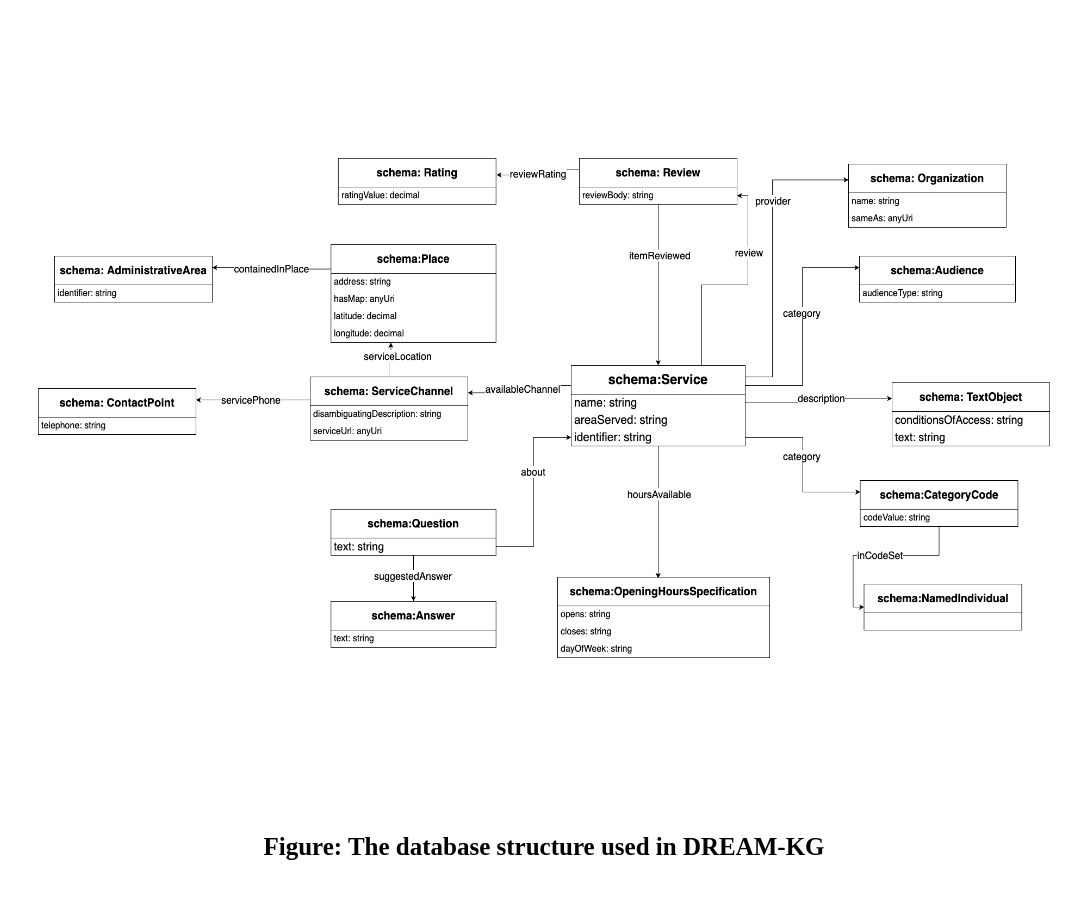
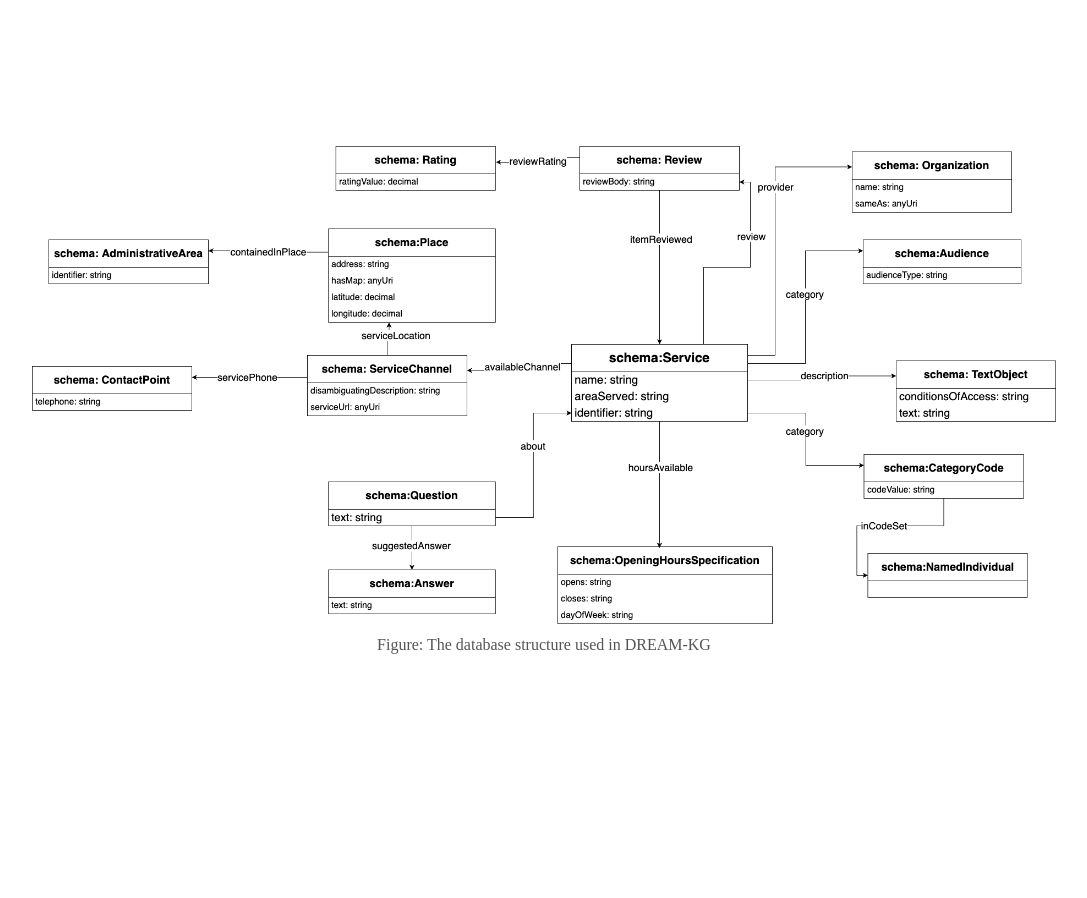
Before and after one commit to ChenguangYang96UCR/chenguangyang96ucr.github.io, a plain HTML site: page image.html in a window 1280 px wide. Shown: the top 898 px of the page, without its empty margins (96-1183 px from the left). After the commit the page ends 800 px from the top, so only its background shows below. Drawn offline with Linux system fonts and the light colour scheme.

Commit message:
✨ feat: change image website format

```diff
--- a/image.html
+++ b/image.html
@@ -1,52 +1,35 @@
+<!DOCTYPE html>
+<html lang="en">
+<head>
+    <meta charset="UTF-8">
+    <meta name="viewport" content="width=device-width, initial-scale=1.0">
+    <title>Database Structure</title>
     <style>
-
-div {
+        body {
+            margin: 0;
+            height: 100vh; /* view height */
             display: flex;
-  justify-content: center;
-  height: 800px;
+            align-items: center; /* vertical center */
+            justify-content: center; /* horizon center */
         }
-
-.container {
-    display: flex;
-    justify-content: space-between;
-    align-items: flex-start;
-    justify-content: center;
-    height: 800px;
+        .image-container {
+            text-align: center; /* keep information center */
         }
-
-.image-box {
-    display:flex;
-    /* justify-content:center; */
-    padding-left: 150px;
-    padding-right: 150px;
-    text-align: center;
-    margin: 10px;
+        .image-container img {
+            max-width: 80%; /* keep image in windows size */
+            height: auto; /* keep image percentage */
         }
-
-.image_blank {
-    display:flex;
-    /* justify-content:center; */
-    padding-left: 150px;
-    padding-right: 150px;
-    text-align: center;
-    }
-
-img {
-  width: 80%;
-  height: 500px;
-  margin: auto;
-  display: block;
-}
-
-.content {
-  flex: 1; /* auto fit  */
+        .image-container .caption {
+            font-size: 16px; /* set comment font size */
+            color: #555; /* set comment color */
+            margin-top: 8px; /* set image and comment margin */
         }
     </style>
-
-<div class="img">
-    <img src="./images/data_base.png" alt="photo" style="margin:auto;">
+</head>
+<body>
+    <div class="image-container">
+        <img src="./images/data_base.png" alt="data base structure">
+        <div class="caption">Figure: The database structure used in DREAM-KG</div>
     </div>
-
-<div class="content">
-    <p style="font-size:25px; font-weight:lighter;"><b>Figure: The database structure used in DREAM-KG</p>
-</div>
+</body>
+</html>
```
Lines whose indentation alone changed are shown as unchanged.
